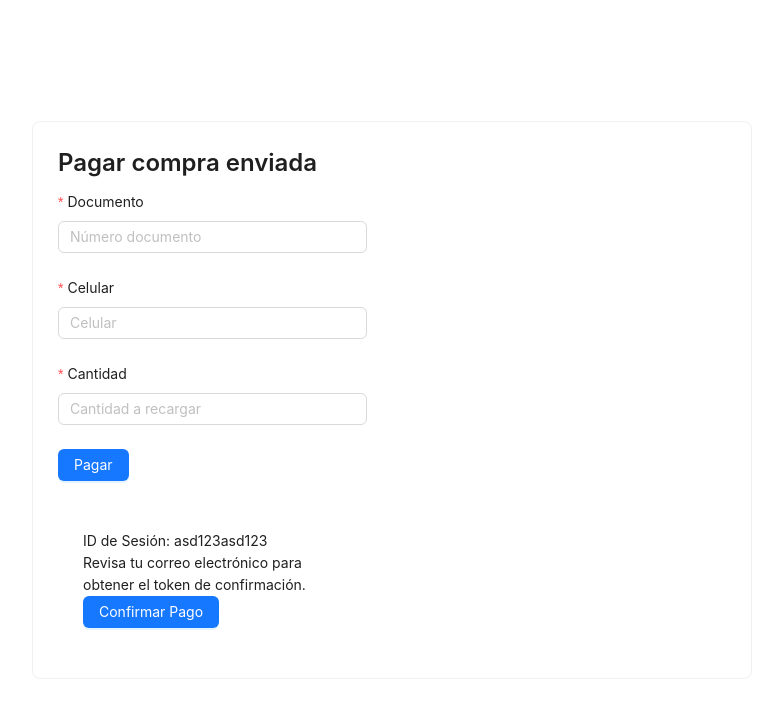
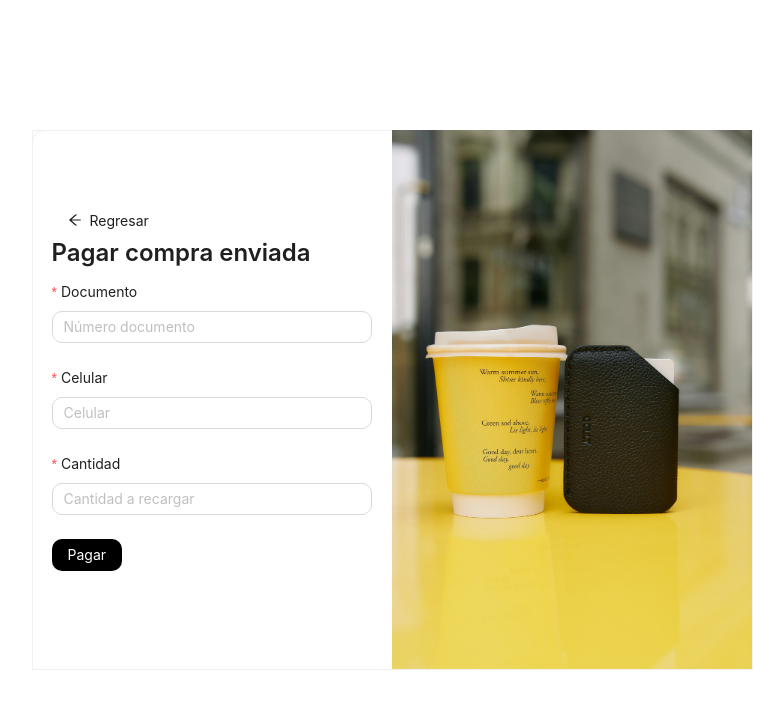
Before and after one commit to duvan177/wallet-app, a Next.js app: page /purchase in a window 1280 px wide. Shown: the top 718 px of the page, without its empty margins (248-1032 px from the left). Built offline with nearby package versions, Linux system fonts and the light colour scheme; what @ant-design/nextjs-registry would draw is missing.

Commit message:
Add ButtonBack component and update layout with Ant Design ConfigProvider

```diff
--- a/app/layout.tsx
+++ b/app/layout.tsx
@@ -1,7 +1,9 @@
+
 import type { Metadata } from "next";
 import localFont from "next/font/local";
 import "./globals.css";
-import { AntdRegistry } from '@ant-design/nextjs-registry';
+import { AntdRegistry } from "@ant-design/nextjs-registry";
+import { ConfigProvider } from "antd";
 const geistSans = localFont({
   src: "./fonts/GeistVF.woff",
   variable: "--font-geist-sans",
@@ -24,14 +26,22 @@ export default function RootLayout({
   children: React.ReactNode;
 }>) {
   return (
-    <html lang="en"
-    data-locator-target="vscode"
+    <ConfigProvider
+      theme={{
+        token: {
+          colorPrimary: "#000000",
+          borderRadius: 10,
+          colorBgContainer: "white",
+        },
+      }}
     >
+      <html lang="en" data-locator-target="vscode">
         <body
           className={`${geistSans.variable} ${geistMono.variable} antialiased`}
         >
           <AntdRegistry>{children}</AntdRegistry>
         </body>
       </html>
+    </ConfigProvider>
   );
 }
--- a/app/load-wallet/page.tsx
+++ b/app/load-wallet/page.tsx
@@ -1,24 +1,34 @@
-'use client';
-import React, { useState } from 'react';
-import { Button, Card, Input, Typography, Form, Row, Col, InputNumber } from 'antd';
-import Image from 'next/image';
-import * as yup from 'yup';
+"use client";
+import React, { useState } from "react";
+import {
+  Button,
+  Card,
+  Input,
+  Typography,
+  Form,
+  Row,
+  Col,
+  InputNumber,
+  Flex,
+} from "antd";
+import Image from "next/image";
+import * as yup from "yup";
 // import api from '../services/api';
-import walletR from '@/public/walletR.jpg';
+import walletBg02 from "@/public/walletR.jpg";
+import { ButtonBack } from "@/components/ButtonBack";
 
+const gridStyle: React.CSSProperties = {
+  padding: "0",
+  maxWidth: 720,
+  width: "100%",
 
-
-const cardStyle = {
-  maxWidth: 720,
-  width: '100%',
-  margin: '0 auto',
 };
 
 export default function LoadWallet() {
-  const [message, setMessage] = useState('');
+  const [message, setMessage] = useState("");
   const [form] = Form.useForm();
 
-  const onFinish = (data:any) => {
+  const onFinish = (data: any) => {
     console.log(data);
     // Lógica para enviar los datos al backend
   };
@@ -27,15 +37,19 @@ export default function LoadWallet() {
     <div
       style={{
         minHeight: "100vh",
-        padding: "20px", // Añadimos padding para pantallas pequeñas
         display: "flex",
         justifyContent: "center",
         alignItems: "center",
+        padding: 0,
       }}
     >
-      <Card hoverable style={cardStyle} bodyStyle={{ padding: 0 }}>
+      <Card hoverable>
+        <Card.Grid style={gridStyle}>
           <Row gutter={0} align="middle">
             <Col xs={24} sm={24} md={12} style={{ padding: 25 }}>
+              <Col xs={24} sm={24} md={12} style={{ }}>
+                <ButtonBack />
+              </Col>
               <Typography.Title level={3}>Recarga tu wallet</Typography.Title>
               <Form form={form} onFinish={onFinish} layout="vertical">
                 <Form.Item
@@ -65,14 +79,14 @@ export default function LoadWallet() {
                     {
                       type: "number",
                       max: 1000,
-                    message: "Cantidad maxima 1000"
-                  }
+                      message: "Cantidad maxima 1000",
+                    },
                   ]}
                 >
                   <InputNumber
                     min={1}
                     style={{ width: "100%" }}
-                  placeholder='Cantidad a recargar'
+                    placeholder="Cantidad a recargar"
                   />
                 </Form.Item>
                 <Form.Item>
@@ -82,7 +96,17 @@ export default function LoadWallet() {
                 </Form.Item>
               </Form>
             </Col>
+            <Col xs={24} sm={24} md={12}>
+              <Image
+                src={walletBg02}
+                alt="wallet"
+                layout="responsive"
+                width={500}
+                height={500}
+              />
+            </Col>
           </Row>
+        </Card.Grid>
       </Card>
     </div>
   );
--- a/app/page.tsx
+++ b/app/page.tsx
@@ -9,9 +9,12 @@ import {
   Row,
   Col,
   InputNumber,
-  Flex
+  Flex,
 } from "antd";
-import { VerticalAlignBottomOutlined  , VerticalAlignTopOutlined} from "@ant-design/icons";
+import {
+  VerticalAlignBottomOutlined,
+  VerticalAlignTopOutlined,
+} from "@ant-design/icons";
 import Image from "next/image";
 import * as yup from "yup";
 // import api from '../services/api';
@@ -48,9 +51,8 @@ export default function Home() {
             vertical
             align="center"
             justify="space-between"
-            style={{ padding: 32 , width:350 }}
+            style={{ padding: 32, width: 350 }}
           >
-
             <Typography.Title level={3}>tu wallet</Typography.Title>
             <Form form={form} onFinish={onFinish} layout="vertical">
               <Form.Item
@@ -74,45 +76,48 @@ export default function Home() {
               </Form.Item>
 
               <Form.Item>
-                  <Button
-                  style={{
-                    width:140,
-                    background: '#000000'
-                  }}
-                  type="primary" htmlType="submit">
+                <Button size="middle" type="primary" htmlType="submit">
                   Consultar
                 </Button>
               </Form.Item>
             </Form>
-
           </Flex>
 
           <Flex
             vertical
             align="center"
             justify="center"
-            style={{ padding: 10 , background: "#c3ff4e" , width:'90%'}}
+            style={{ padding: 10, background: "#c3ff4e", width: "90%" }}
           >
-            <Typography.Title level={3}>Saldo actual: <span style={{color:'gray'}}> ######</span> </Typography.Title>
-               <Flex justify="space-between" gap={10} style={{ padding: 32 , width:'100%' }}>
-                  <Button style={{
-                    width:140,
-                    background: '#000000'
-                  }} type="primary"
-                  icon={   <VerticalAlignTopOutlined />}  >
-                    pagar
-
+            <Typography.Title level={3}>
+              Saldo actual: <span style={{ color: "gray" }}> ######</span>{" "}
+            </Typography.Title>
+            <Flex
+              justify="space-between"
+              gap={10}
+              style={{ padding: 32, width: "100%" }}
+            >
+              <Button
+                style={{
+                  width: 160,
+                }}
+                href="/purchase"
+                type="primary"
+                icon={<VerticalAlignTopOutlined style={{ fontSize: "24px" }} />}
+              >
+                Pagar
               </Button>
               <Button
                 style={{
-                    width:140,
-                       background: '#000000'
+                  width: 160,
                 }}
-                  icon={     <VerticalAlignBottomOutlined />}
-                    type="primary"   >
-                    recarga tu wallet
-
-
+                href="/load-wallet"
+                icon={
+                  <VerticalAlignBottomOutlined style={{ fontSize: "24px" }} />
+                }
+                type="primary"
+              >
+                Recarga tu wallet
               </Button>
             </Flex>
           </Flex>
--- a/app/purchase/page.tsx
+++ b/app/purchase/page.tsx
@@ -1,21 +1,20 @@
 'use client';
 import React, { useState } from 'react';
-import { Button, Card, Input, Typography, Form, Row, Col, InputNumber } from 'antd';
+import { Button, Card, Input, Typography, Form, Row, Col, InputNumber, Flex , Space } from 'antd';
 import Image from 'next/image';
 import * as yup from 'yup';
 // import api from '../services/api';
-import walletR from '@/public/walletR.jpg';
-import router from 'next/router';
-
-
-
-const cardStyle = {
+import walletBg from "@/public/wallet01.jpg";
+import { useRouter } from 'next/navigation';
+import { ButtonBack } from '@/components/ButtonBack';
+import walletBg02 from "@/public/walletR.jpg";
+const gridStyle: React.CSSProperties = {
+  padding: "0",
   maxWidth: 720,
-  width: '100%',
-  margin: '0 auto',
+  width: "100%",
 };
-
 export default function Purchase() {
+  const router = useRouter();
   const [message, setMessage] = useState('');
   const [form] = Form.useForm();
 
@@ -28,15 +27,20 @@ export default function Purchase() {
     <div
       style={{
         minHeight: "100vh",
-        padding: "20px", // Añadimos padding para pantallas pequeñas
         display: "flex",
         justifyContent: "center",
         alignItems: "center",
+        padding: 0,
       }}
     >
-      <Card hoverable style={cardStyle} bodyStyle={{ padding: 0 }}>
+      <Card hoverable >
+      <Card.Grid style={gridStyle}>
         <Row gutter={0} align="middle">
-          <Col xs={24} sm={24} md={12} style={{ padding: 25 }}>
+          <Col xs={24} sm={24} md={12} style={{ padding: 20 }}>
+
+              <ButtonBack />
+
+        <Space/>
             <Typography.Title level={3}>Pagar compra enviada</Typography.Title>
             <Form form={form} onFinish={onFinish} layout="vertical">
               <Form.Item
@@ -83,10 +87,9 @@ export default function Purchase() {
               </Form.Item>
             </Form>
             <Typography.Text type="danger">{message}</Typography.Text>
-            <Col style={{ padding: 25 }} >
-            {true && (
+
+            {/* {true && (
               <div>
-                <p>ID de Sesión: {'asd123asd123'}</p>
                 <p>
                   Revisa tu correo electrónico para obtener el token de
                   confirmación.
@@ -95,10 +98,20 @@ export default function Purchase() {
                   Confirmar Pago
                 </Button>
               </div>
-            )}
+            )} */}
+
+          </Col>
+          <Col xs={24} sm={24} md={12} >
+            <Image
+              src={walletBg}
+              alt="wallet"
+              layout="responsive"
+              width={500}
+              height={500}
+            />
             </Col>
-          </Col>
         </Row>
+        </Card.Grid>
       </Card>
     </div>
   );
--- /dev/null
+++ b/components/ButtonBack.tsx
@@ -0,0 +1,15 @@
+import { Button, ButtonProps } from "antd";
+import { ArrowLeftOutlined } from "@ant-design/icons";
+import { useRouter } from "next/navigation";
+export function ButtonBack(props: ButtonProps) {
+  const router = useRouter();
+    return (
+      <Button
+        onClick={() => router.push("/")}
+        type="text"
+        icon={<ArrowLeftOutlined />}
+      >
+        Regresar
+      </Button>
+    );
+}
```
Also changed, not shown: public/wallet01.jpg (added), 1 other file (tests, documents, lock files or other folders). Lines whose indentation alone changed are shown as unchanged.
